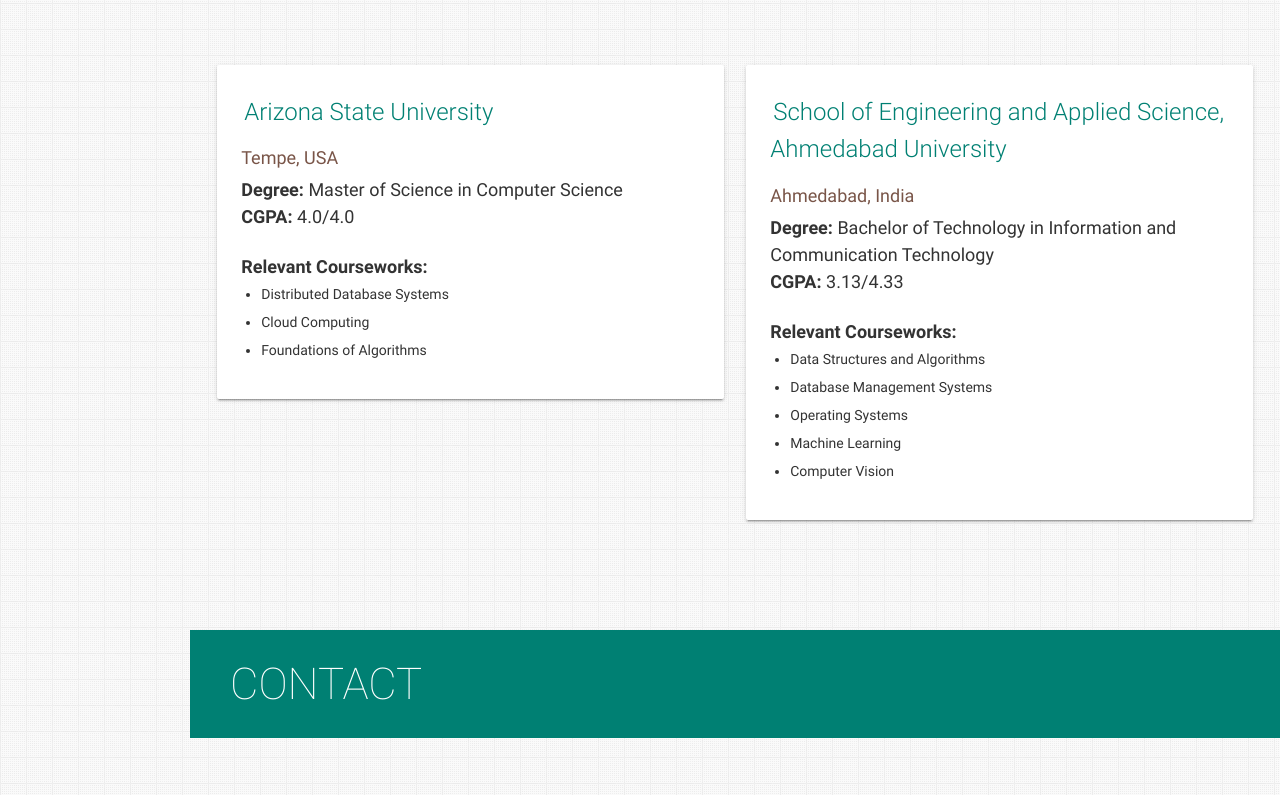
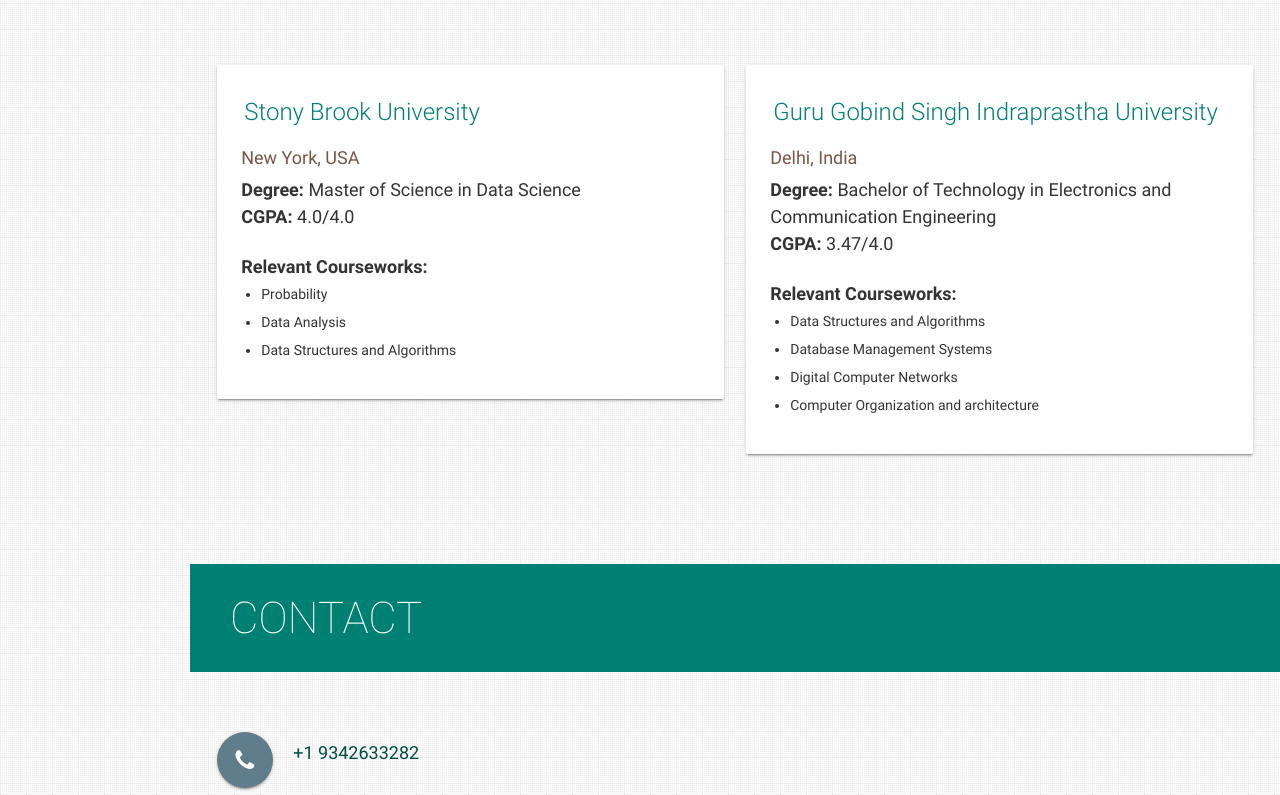
Before and after one commit to Kenpachi99/kenpachi99.github.io, a plain HTML site: page index.html in a window 1280 px wide. Shown: the part 6991-7786 px from the top of the page. Drawn offline with nearby package versions, Linux system fonts and the light colour scheme.

Commit message:
adding changes

```diff
--- a/index.html
+++ b/index.html
@@ -930,11 +930,11 @@
             <div class="card">
               <div class="card-content">
                 <p>
-                  <span class="card-title"><a href="https://www.asu.edu/" target="_blank" class="teal-text hoverline">Arizona State University</a></span>
+                  <span class="card-title"><a href="https://www.stonybrook.edu/" target="_blank" class="teal-text hoverline">Stony Brook University</a></span>
                 </p>
-                <p class="brown-text">Tempe, USA</p>
+                <p class="brown-text">New York, USA</p>
                 <p>
-                  <b>Degree: </b>Master of Science in Computer Science
+                  <b>Degree: </b>Master of Science in Data Science
                   <br>
                   <b>CGPA: </b>4.0/4.0
                 </p>
@@ -943,9 +943,9 @@
                   <p>
                     <b>Relevant Courseworks:</b>
                   <ul>
-                    <li>Distributed Database Systems</li>
-                    <li>Cloud Computing</li>
-                    <li>Foundations of Algorithms</li>
+                    <li>Probability </li>
+                    <li>Data Analysis</li>
+                    <li>Data Structures and Algorithms</li>
                   </ul>
                   </p>
 
@@ -959,14 +959,13 @@
             <div class="card">
               <div class="card-content">
                 <p>
-                  <span class="card-title"><a href="https://ahduni.edu.in/academics/schools-centres/school-of-engineering-and-applied-science/" target="_blank" class="teal-text hoverline">School of Engineering and Applied Science, Ahmedabad
-                      University</a></span>
+                  <span class="card-title"><a href="https://ipu.admissions.nic.in/" target="_blank" class="teal-text hoverline">Guru Gobind Singh Indraprastha University </a></span>
                 </p>
-                <p class="brown-text">Ahmedabad, India</p>
+                <p class="brown-text">Delhi, India</p>
                 <p>
-                  <b>Degree: </b>Bachelor of Technology in Information and Communication Technology
+                  <b>Degree: </b>Bachelor of Technology in Electronics and Communication Engineering
                   <br>
-                  <b>CGPA: </b>3.13/4.33
+                  <b>CGPA: </b>3.47/4.0
                 </p>
 
                 <ul>
@@ -975,9 +974,9 @@
                   <ul>
                     <li>Data Structures and Algorithms</li>
                     <li>Database Management Systems</li>
-                    <li>Operating Systems</li>
-                    <li>Machine Learning</li>
-                    <li>Computer Vision</li>
+                    <li>Digital Computer Networks</li>
+                    <li>Computer Organization and architecture</li>
+
                   </ul>
                   </p>
 
```
Also changed, not shown: README.md.
